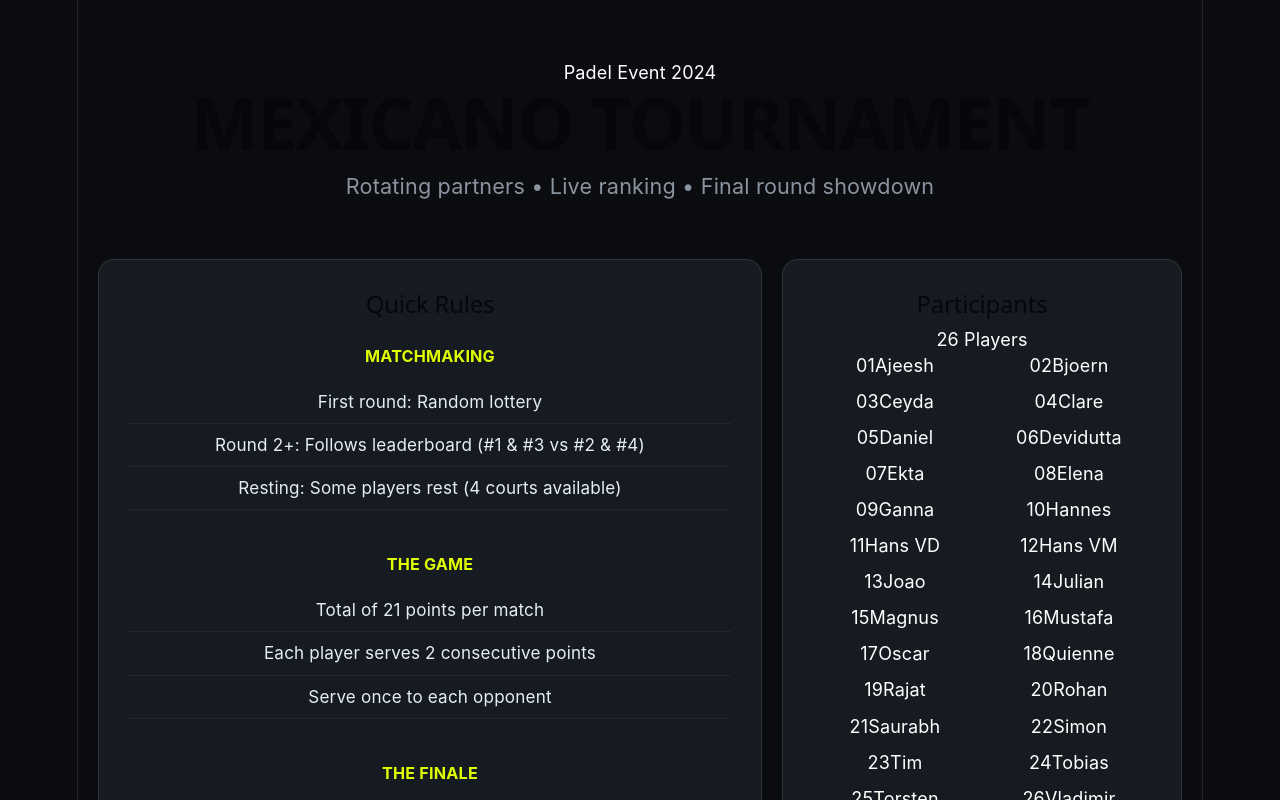
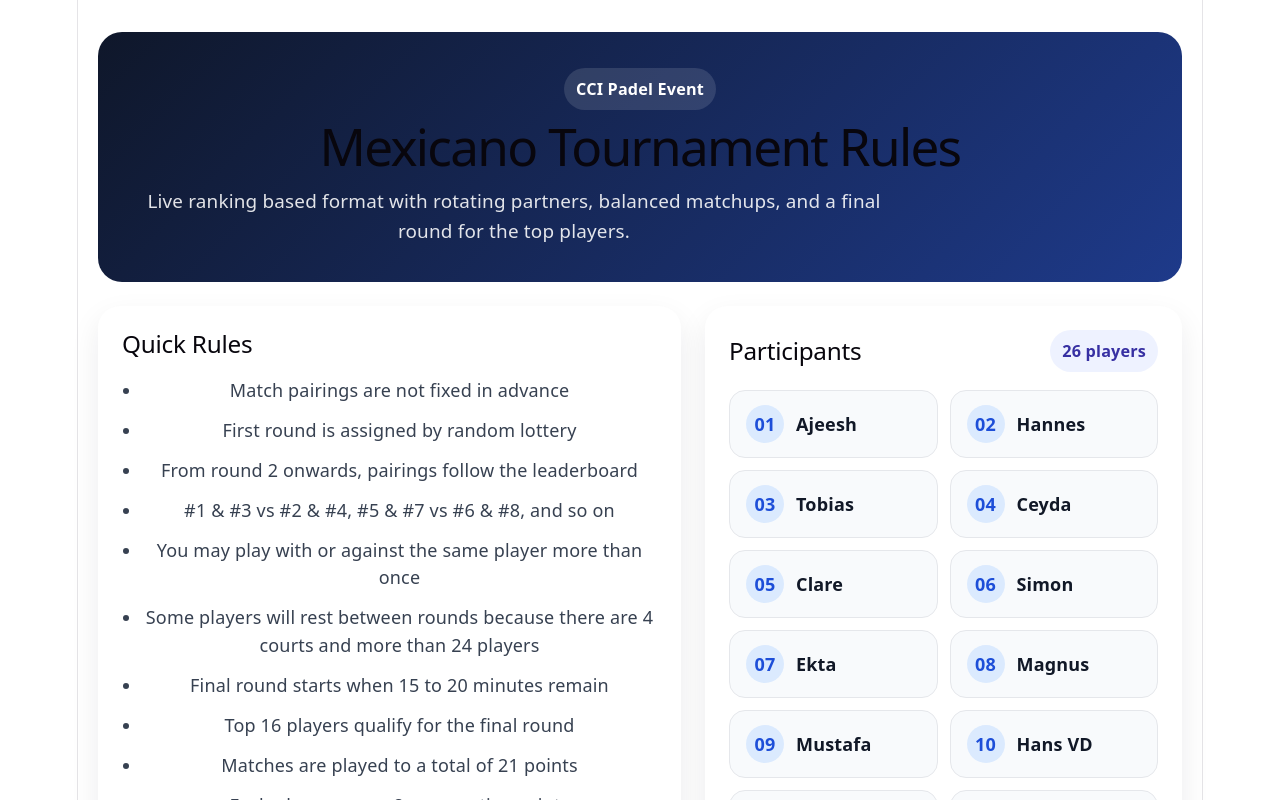
Before and after one commit to ajeesh1987/padel_tournament, a React (Vite) app: page / in a window 1280 px wide. Shown: the top 800 px of the page. Built offline with nearby package versions, Linux system fonts and the light colour scheme.

Commit message:
Revert branch state to faced5dd

```diff
--- a/src/app.css
+++ /dev/null
@@ -1,148 +0,0 @@
-:root {
-  --neon-yellow: #dfff00;
-  --bg-dark: #0a0c10;
-  --card-bg: #161b22;
-  --text-muted: #8b949e;
-  --border: rgba(255, 255, 255, 0.1);
-}
-
-body {
-  background-color: var(--bg-dark);
-  color: white;
-  font-family: -apple-system, BlinkMacSystemFont, "Segoe UI", Roboto, sans-serif;
-  margin: 0;
-}
-
-.container {
-  max-width: 1200px;
-  margin: 0 auto;
-  padding: 60px 20px;
-}
-
-/* Hero Heading */
-.hero {
-  text-align: center;
-  margin-bottom: 60px;
-}
-
-.eyebrow {
-  color: var(--neon-yellow);
-  text-transform: uppercase;
-  letter-spacing: 0.2rem;
-  font-weight: 700;
-  font-size: 0.8rem;
-  display: block;
-  margin-bottom: 10px;
-}
-
-.hero h1 {
-  font-size: clamp(2.5rem, 6vw, 4rem);
-  margin: 0;
-  font-weight: 900;
-  text-transform: uppercase;
-  line-height: 1;
-}
-
-.hero h1 .accent {
-  -webkit-text-stroke: 1px white;
-  color: transparent;
-}
-
-.subtitle {
-  color: var(--text-muted);
-  font-size: 1.2rem;
-  margin-top: 15px;
-}
-
-/* Grid Layout */
-.content-grid {
-  display: grid;
-  grid-template-columns: 1fr 400px;
-  gap: 20px;
-  align-items: start;
-}
-
-.card {
-  background: var(--card-bg);
-  border: 1px solid var(--border);
-  border-radius: 16px;
-  padding: 30px;
-}
-
-.section-header {
-  display: flex;
-  justify-content: space-between;
-  align-items: center;
-  margin-bottom: 25px;
-  border-bottom: 1px solid var(--border);
-  padding-bottom: 15px;
-}
-
-.section-header h2 {
-  margin: 0;
-  font-size: 1.5rem;
-}
-
-/* Rules Grouping */
-.rules-grid {
-  display: flex;
-  flex-direction: column;
-  gap: 25px;
-}
-
-.rule-group h3 {
-  color: var(--neon-yellow);
-  font-size: 0.9rem;
-  text-transform: uppercase;
-  margin-bottom: 12px;
-}
-
-.rule-group ul {
-  list-style: none;
-  padding: 0;
-  margin: 0;
-}
-
-.rule-group li {
-  padding: 8px 0;
-  color: #e6edf3;
-  border-bottom: 1px solid rgba(255, 255, 255, 0.05);
-  font-size: 0.95rem;
-}
-
-/* Players Grid */
-.players-grid {
-  display: grid;
-  grid-template-columns: repeat(2, 1fr);
-  gap: 10px;
-}
-
-.player-card {
-  background: rgba(255, 255, 255, 0.03);
-  padding: 8px 12px;
-  border-radius: 6px;
-  display: flex;
-  gap: 10px;
-}
-
-.player-number {
-  color: var(--neon-yellow);
-  font-weight: bold;
-  opacity: 0.5;
-}
-
-.pill {
-  background: var(--neon-yellow);
-  color: black;
-  padding: 4px 10px;
-  border-radius: 20px;
-  font-weight: bold;
-  font-size: 0.75rem;
-}
-
-/* Mobile */
-@media (max-width: 900px) {
-  .content-grid {
-    grid-template-columns: 1fr;
-  }
-}
--- a/src/main.tsx
+++ b/src/main.tsx
@@ -1,8 +1,7 @@
 import { StrictMode } from 'react'
 import { createRoot } from 'react-dom/client'
 import './index.css'
-// Remove the '.tsx' extension here
-import App from './rules'
+import App from './rules.tsx'
 
 createRoot(document.getElementById('root')!).render(
   <StrictMode>
--- a/src/rules.tsx
+++ b/src/rules.tsx
@@ -1,77 +1,97 @@
 import "./App.css";
 
-const participants: string[] = [
-  "Ajeesh", "Hannes", "Tobias", "Ceyda", "Clare", "Simon", "Ekta", "Magnus",
-  "Mustafa", "Hans VD", "Daniel", "Rajat", "Ganna", "Hans VM", "Bjoern",
-  "Joao", "Devidutta", "Tim", "Quienne", "Vladimir", "Elena", "Rohan",
-  "Julian", "Saurabh", "Oscar", "Torsten",
+const participants = [
+  "Ajeesh",
+  "Hannes",
+  "Tobias",
+  "Ceyda",
+  "Clare",
+  "Simon",
+  "Ekta",
+  "Magnus",
+  "Mustafa",
+  "Hans VD",
+  "Daniel",
+  "Rajat",
+  "Ganna",
+  "Hans VM",
+  "Bjoern",
+  "Joao",
+  "Devidutta",
+  "Tim",
+  "Quienne",
+  "Vladimir",
+  "Elena",
+  "Rohan",
+  "Julian",
+  "Saurabh",
+  "Oscar",
+  "Torsten",
+];
+
+const rules = [
+  "Match pairings are not fixed in advance",
+  "First round is assigned by random lottery",
+  "From round 2 onwards, pairings follow the leaderboard",
+  "#1 & #3 vs #2 & #4, #5 & #7 vs #6 & #8, and so on",
+  "You may play with or against the same player more than once",
+  "Some players will rest between rounds because there are 4 courts and more than 24 players",
+  "Final round starts when 15 to 20 minutes remain",
+  "Top 16 players qualify for the final round",
+  "Matches are played to a total of 21 points",
+  "Each player serves 2 consecutive points",
+  "Each player serves once to each opponent",
+  "Play fair, respect your partners and opponents, and enjoy the game",
 ];
 
 export default function App() {
   return (
     <div className="page">
       <div className="container">
-        {/* --- STYLISH HEADING --- */}
-        <header className="hero">
-          <div className="badge">Padel Event 2024</div>
-          <h1>Mexicano <span className="outline">Tournament</span></h1>
-          <p className="subtitle">Rotating partners • Live ranking • Final round showdown</p>
-        </header>
+        <section className="hero">
+          <div className="heroText">
+            <span className="eyebrow">CCI Padel Event</span>
+            <h1>Mexicano Tournament Rules</h1>
+            <p>
+              Live ranking based format with rotating partners, balanced matchups,
+              and a final round for the top players.
+            </p>
+          </div>
+        </section>
 
-        <main className="content-grid">
-          {/* --- ENHANCED RULES SECTION --- */}
-          <section className="card rules-card">
-            <div className="card-header">
+
+
+        <section className="gridSection">
+          <div className="card">
+            <div className="sectionHeader">
               <h2>Quick Rules</h2>
             </div>
 
-            <div className="rules-grid">
-              <div className="rule-group">
-                <h3>Matchmaking</h3>
-                <ul>
-                  <li>First round: Random lottery</li>
-                  <li>Round 2+: Follows leaderboard (#1 & #3 vs #2 & #4)</li>
-                  <li>Resting: Some players rest (4 courts available)</li>
-                </ul>
-              </div>
+            <ul className="rulesList">
+              {rules.map((rule, index) => (
+                <li key={index}>{rule}</li>
+              ))}
+            </ul>
+          </div>
 
-              <div className="rule-group">
-                <h3>The Game</h3>
-                <ul>
-                  <li>Total of 21 points per match</li>
-                  <li>Each player serves 2 consecutive points</li>
-                  <li>Serve once to each opponent</li>
-                </ul>
-              </div>
-
-              <div className="rule-group">
-                <h3>The Finale</h3>
-                <ul>
-                  <li>Finals start with 15-20 mins remaining</li>
-                  <li>Top 16 players qualify</li>
-                  <li>Fair play and respect are mandatory</li>
-                </ul>
-              </div>
-            </div>
-          </section>
-
-          {/* --- PARTICIPANTS SECTION --- */}
-          <section className="card players-card">
-            <div className="card-header">
+          <div className="card">
+            <div className="sectionHeader">
               <h2>Participants</h2>
-              <span className="count-pill">{participants.length} Players</span>
+              <span className="pill">{participants.length} players</span>
             </div>
 
-            <div className="players-grid">
-              {participants.sort().map((name, index) => (
-                <div key={name} className="player-row">
-                  <span className="player-index">{(index + 1).toString().padStart(2, '0')}</span>
-                  <span className="player-name">{name}</span>
+            <div className="playersGrid">
+              {participants.map((name, index) => (
+                <div key={name} className="playerCard">
+                  <span className="playerNumber">
+                    {String(index + 1).padStart(2, "0")}
+                  </span>
+                  <span className="playerName">{name}</span>
                 </div>
               ))}
             </div>
-          </section>
-        </main>
+          </div>
+        </section>
       </div>
     </div>
   );
```
Also changed, not shown: src/App.css (renamed from src/App1.css).
